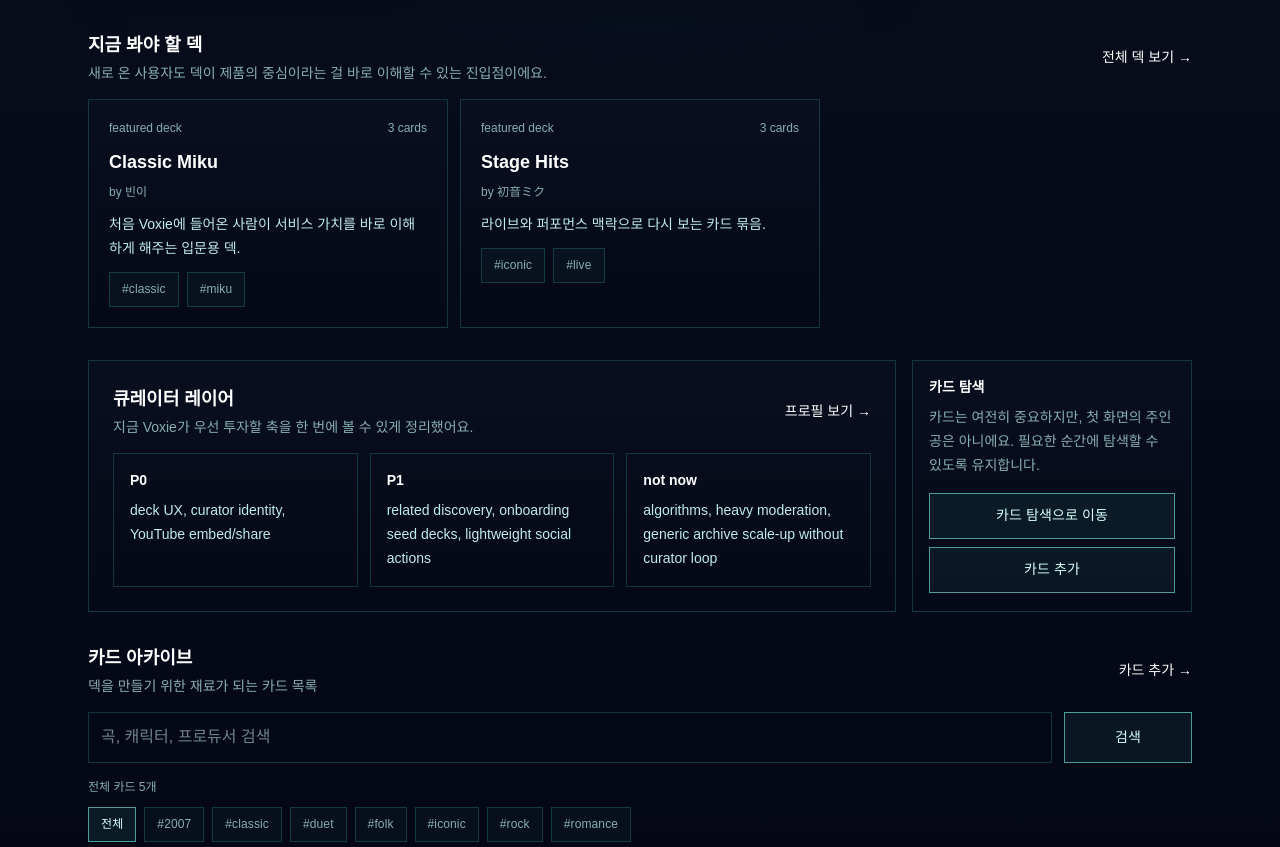
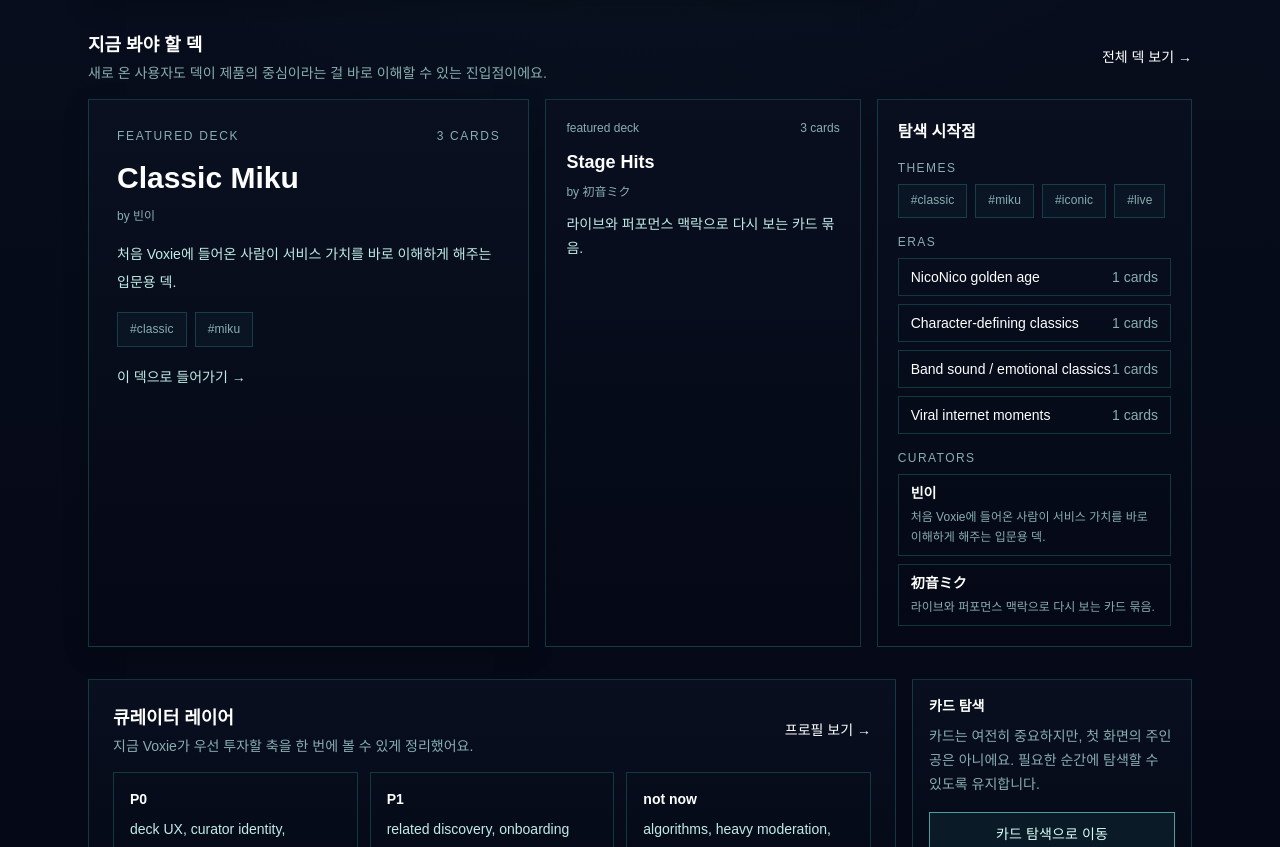
Before and after one commit to miku-agent/03_voxie, a Next.js app: page / in a window 1280 px wide. Shown: the part 516-1363 px from the top of the page. Built offline with nearby package versions, Linux system fonts and the light colour scheme; no server answers; a web font is replaced by a local one.

Commit message:
feat(home): redesign landing around deck discovery

```diff
--- a/src/app/page.tsx
+++ b/src/app/page.tsx
@@ -1,6 +1,11 @@
 import Link from "next/link";
 import { filterCards, listCards, listTags, searchCards } from "@/lib/cards";
 import { listDecks, searchDecks } from "@/lib/decks";
+import {
+  buildCuratorDiscoveryLinks,
+  buildEraDiscoveryLinks,
+  buildThemeDiscoveryLinks,
+} from "@/lib/home";
 import { getProfileHref } from "@/lib/profiles";
 
 type Props = {
@@ -22,6 +27,9 @@
   const tags = listTags(allCards);
   const featuredDecks = allDecks.filter((deck) => deck.featured).slice(0, 3);
   const highlightedDecks = (query ? searchedDecks : allDecks).slice(0, 6);
+  const themeLinks = buildThemeDiscoveryLinks(allDecks);
+  const eraLinks = buildEraDiscoveryLinks(allCards);
+  const curatorLinks = buildCuratorDiscoveryLinks(allDecks);
   const hasFilters = Boolean(query || tag);
   const resultLabel = hasFilters
     ? `검색/필터 결과 카드 ${cards.length}개`
@@ -105,15 +113,15 @@
               전체 덱 보기 →
             </Link>
           </div>
-          <div className="grid gap-3 md:grid-cols-2 xl:grid-cols-3">
-            {(highlightedDecks.length > 0 ? highlightedDecks : featuredDecks).map((deck) => (
-              <Link key={deck.slug} href={`/decks/${deck.slug}`} className="terminal-frame block p-4 sm:p-5">
-                <div className="flex items-center justify-between gap-4 text-xs text-[var(--terminal-muted)]">
-                  <span className="truncate">{deck.featured ? "featured deck" : "curated deck"}</span>
+          <div className="grid gap-4 xl:grid-cols-[minmax(0,1.4fr)_minmax(0,1fr)_minmax(0,1fr)]">
+            {(highlightedDecks.length > 0 ? highlightedDecks : featuredDecks).slice(0, 1).map((deck) => (
+              <Link key={deck.slug} href={`/decks/${deck.slug}`} className="terminal-shell block p-6 sm:p-7">
+                <div className="flex items-center justify-between gap-4 text-xs uppercase tracking-[0.14em] text-[var(--terminal-muted)]">
+                  <span className="truncate">featured deck</span>
                   <span>{deck.cards.length} cards</span>
                 </div>
-                <h3 className="mt-3 text-lg font-semibold">{deck.name}</h3>
-                <div className="mt-2 text-xs text-[var(--terminal-muted)]">
+                <h3 className="mt-4 text-2xl font-semibold sm:text-3xl">{deck.name}</h3>
+                <div className="mt-3 text-xs text-[var(--terminal-muted)]">
                   {deck.authorName && deck.authorHandle ? (
                     <Link href={getProfileHref(deck.authorHandle)!} className="underline-offset-4 hover:underline">
                       by {deck.authorName}
@@ -122,18 +130,81 @@
                     <span>author unknown</span>
                   )}
                 </div>
-                <p className="mt-3 line-clamp-2 text-sm leading-6 text-[var(--terminal-soft)]">
+                <p className="mt-4 max-w-xl text-sm leading-7 text-[var(--terminal-soft)]">
                   {deck.shortPitch ?? deck.description}
                 </p>
-                <div className="mt-3 flex flex-wrap gap-2">
-                  {deck.tags.slice(0, 3).map((item) => (
+                <div className="mt-4 flex flex-wrap gap-2">
+                  {deck.tags.slice(0, 4).map((item) => (
                     <span key={item} className="terminal-chip">
                       #{item}
                     </span>
                   ))}
                 </div>
+                <div className="mt-5 inline-flex text-sm text-[var(--terminal-soft)]">이 덱으로 들어가기 →</div>
               </Link>
             ))}
+
+            <div className="grid gap-3">
+              {(highlightedDecks.length > 0 ? highlightedDecks : featuredDecks).slice(1, 3).map((deck) => (
+                <Link key={deck.slug} href={`/decks/${deck.slug}`} className="terminal-frame block p-4 sm:p-5">
+                  <div className="flex items-center justify-between gap-4 text-xs text-[var(--terminal-muted)]">
+                    <span className="truncate">{deck.featured ? "featured deck" : "curated deck"}</span>
+                    <span>{deck.cards.length} cards</span>
+                  </div>
+                  <h3 className="mt-3 text-lg font-semibold">{deck.name}</h3>
+                  <div className="mt-2 text-xs text-[var(--terminal-muted)]">
+                    {deck.authorName && deck.authorHandle ? (
+                      <Link href={getProfileHref(deck.authorHandle)!} className="underline-offset-4 hover:underline">
+                        by {deck.authorName}
+                      </Link>
+                    ) : (
+                      <span>author unknown</span>
+                    )}
+                  </div>
+                  <p className="mt-3 line-clamp-2 text-sm leading-6 text-[var(--terminal-soft)]">
+                    {deck.shortPitch ?? deck.description}
+                  </p>
+                </Link>
+              ))}
+            </div>
+
+            <aside className="terminal-frame p-5">
+              <h3 className="text-base font-semibold">탐색 시작점</h3>
+              <div className="mt-4 space-y-4 text-sm">
+                <div>
+                  <p className="text-xs uppercase tracking-[0.12em] text-[var(--terminal-muted)]">themes</p>
+                  <div className="mt-2 flex flex-wrap gap-2">
+                    {themeLinks.map((item) => (
+                      <Link key={item.href} href={item.href} className="terminal-chip">
+                        {item.label}
+                      </Link>
+                    ))}
+                  </div>
+                </div>
+                <div>
+                  <p className="text-xs uppercase tracking-[0.12em] text-[var(--terminal-muted)]">eras</p>
+                  <div className="mt-2 flex flex-col gap-2">
+                    {eraLinks.map((item) => (
+                      <Link key={item.href} href={item.href} className="flex items-center justify-between border border-[var(--terminal-border)] px-3 py-2">
+                        <span>{item.label}</span>
+                        <span className="text-[var(--terminal-muted)]">{item.helper}</span>
+                      </Link>
+                    ))}
+                  </div>
+                </div>
+                <div>
+                  <p className="text-xs uppercase tracking-[0.12em] text-[var(--terminal-muted)]">curators</p>
+                  <div className="mt-2 flex flex-col gap-2">
+                    {curatorLinks.map((item) => (
+                      <Link key={item.href} href={item.href} className="border border-[var(--terminal-border)] px-3 py-2">
+                        <p className="font-semibold">{item.label}</p>
+                        {item.helper && <p className="mt-1 text-xs leading-5 text-[var(--terminal-muted)]">{item.helper}</p>}
+                      </Link>
+                    ))}
+                  </div>
+                </div>
+              </div>
+            </aside>
           </div>
         </section>
 
--- /dev/null
+++ b/src/lib/home.ts
@@ -0,0 +1,62 @@
+import type { Card } from "@/lib/cards";
+import type { Deck } from "@/lib/decks";
+
+export type DiscoveryLink = {
+  label: string;
+  href: string;
+  helper?: string;
+};
+
+export const buildThemeDiscoveryLinks = (decks: Deck[]): DiscoveryLink[] => {
+  const seen = new Set<string>();
+
+  return decks
+    .flatMap((deck) => deck.tags.map((tag) => ({ tag, deck })))
+    .filter(({ tag }) => {
+      if (seen.has(tag)) return false;
+      seen.add(tag);
+      return true;
+    })
+    .slice(0, 4)
+    .map(({ tag, deck }) => ({
+      label: `#${tag}`,
+      href: `/decks?q=${encodeURIComponent(tag)}`,
+      helper: deck.name,
+    }));
+};
+
+export const buildEraDiscoveryLinks = (cards: Card[]): DiscoveryLink[] => {
+  const counts = new Map<string, number>();
+
+  cards.forEach((card) => {
+    if (!card.era) return;
+    counts.set(card.era, (counts.get(card.era) ?? 0) + 1);
+  });
+
+  return Array.from(counts.entries())
+    .sort((a, b) => b[1] - a[1])
+    .slice(0, 4)
+    .map(([era, count]) => ({
+      label: era,
+      href: `/?q=${encodeURIComponent(era)}`,
+      helper: `${count} cards`,
+    }));
+};
+
+export const buildCuratorDiscoveryLinks = (decks: Deck[]): DiscoveryLink[] => {
+  const seen = new Set<string>();
+
+  return decks
+    .filter((deck) => deck.authorHandle && deck.authorName)
+    .filter((deck) => {
+      if (!deck.authorHandle || seen.has(deck.authorHandle)) return false;
+      seen.add(deck.authorHandle);
+      return true;
+    })
+    .slice(0, 4)
+    .map((deck) => ({
+      label: deck.authorName!,
+      href: `/users/${deck.authorHandle}`,
+      helper: deck.shortPitch ?? deck.description,
+    }));
+};
```
Also changed, not shown: 1 other file (tests, documents, lock files or other folders).
